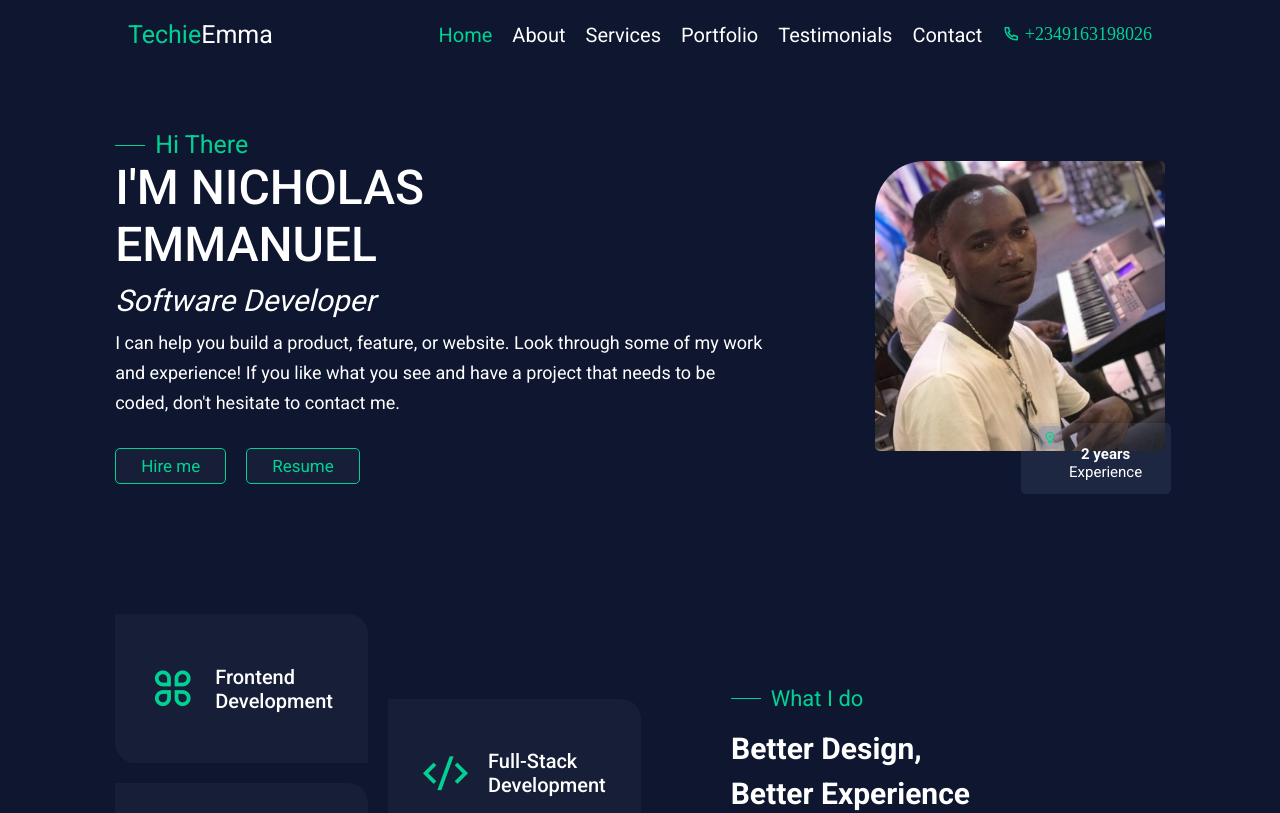
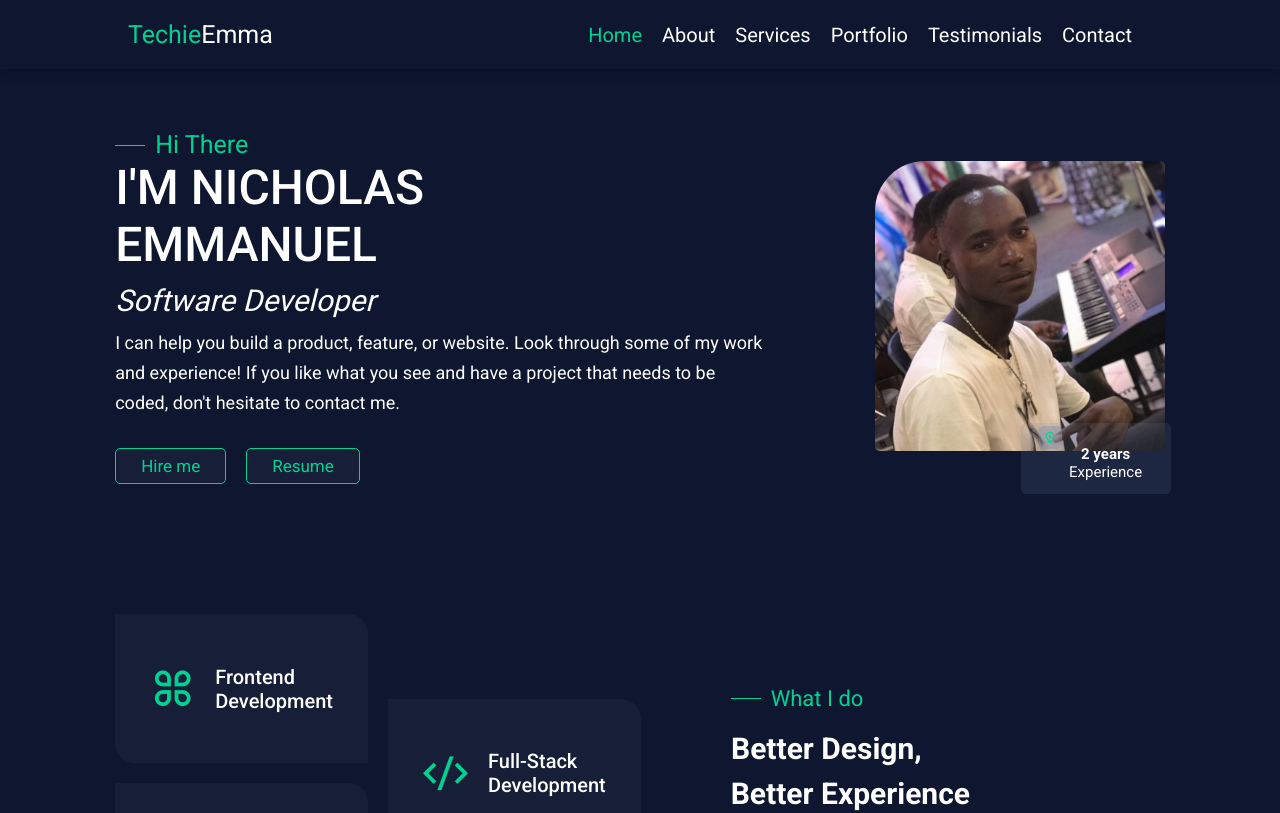
Before and after one commit to nickemma/nicholas-portfolio, a Next.js app: page / in a window 1280 px wide. Shown: the top 813 px of the page. Built offline with nearby package versions, Linux system fonts and the light colour scheme.

Commit message:
Made changes on the header

```diff
--- a/components/Header/Header.js
+++ b/components/Header/Header.js
@@ -46,10 +46,6 @@ const Header = () => {
   useEffect(() => {
     AOS.init({ duration: 1000, easing: 'linear' });
     AOS.refresh();
-    window.addEventListener('scroll', handleScroll);
-    return () => {
-      window.removeEventListener('scroll', handleScroll);
-    };
   }, []);
 
   useEffect(() => {
@@ -64,7 +60,7 @@ const Header = () => {
   }, []);
 
   return (
-    <header className={scroll ? `${classes.active}` : `${classes.header}`}>
+    <header className={`${classes.header}`}>
       <div className={`${classes.logo}`}>
         <h2>
           <span>Techie</span>Emma
@@ -82,9 +78,6 @@ const Header = () => {
             <Link href={items.path}>{items.display}</Link>
           </li>
         ))}
-        <div className={`${classes.nav_icon}`} data-aos="fade-left">
-          <i className="ri-phone-line"> +2349163198026</i>
-        </div>
       </ul>
       <span className={`${classes.mobile_menu}`}>
         <i className="ri-menu-line" onClick={handleClick}></i>
--- a/components/Header/header.module.css
+++ b/components/Header/header.module.css
@@ -7,20 +7,9 @@
   display: flex;
   align-items: center;
   justify-content: space-between;
-}
-
-.active {
   box-shadow: 0 0.5rem 1rem rgba(0, 0, 0, 0.2);
-  position: fixed;
-  top: 0;
-  left: 0;
-  right: 0;
+  background: var(--bg-color);
   z-index: 999;
-  padding: 2rem 10%;
-  display: flex;
-  align-items: center;
-  justify-content: space-between;
-  background: var(--bg-color);
 }
 
 .mobile_menu {
@@ -73,7 +62,7 @@
   cursor: pointer;
 }
 
-@media (max-width: 850px) {
+@media (max-width: 950px) {
   .header {
     padding: 2rem;
   }
```
